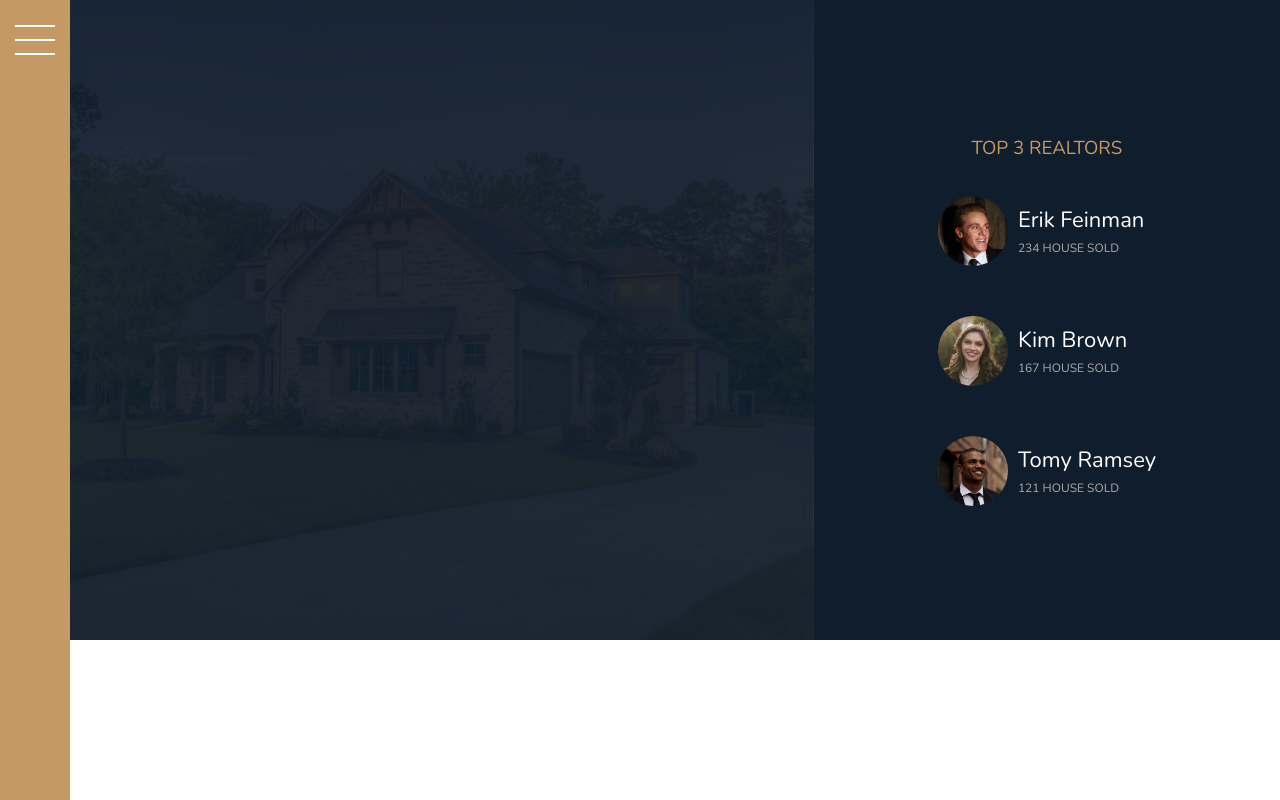
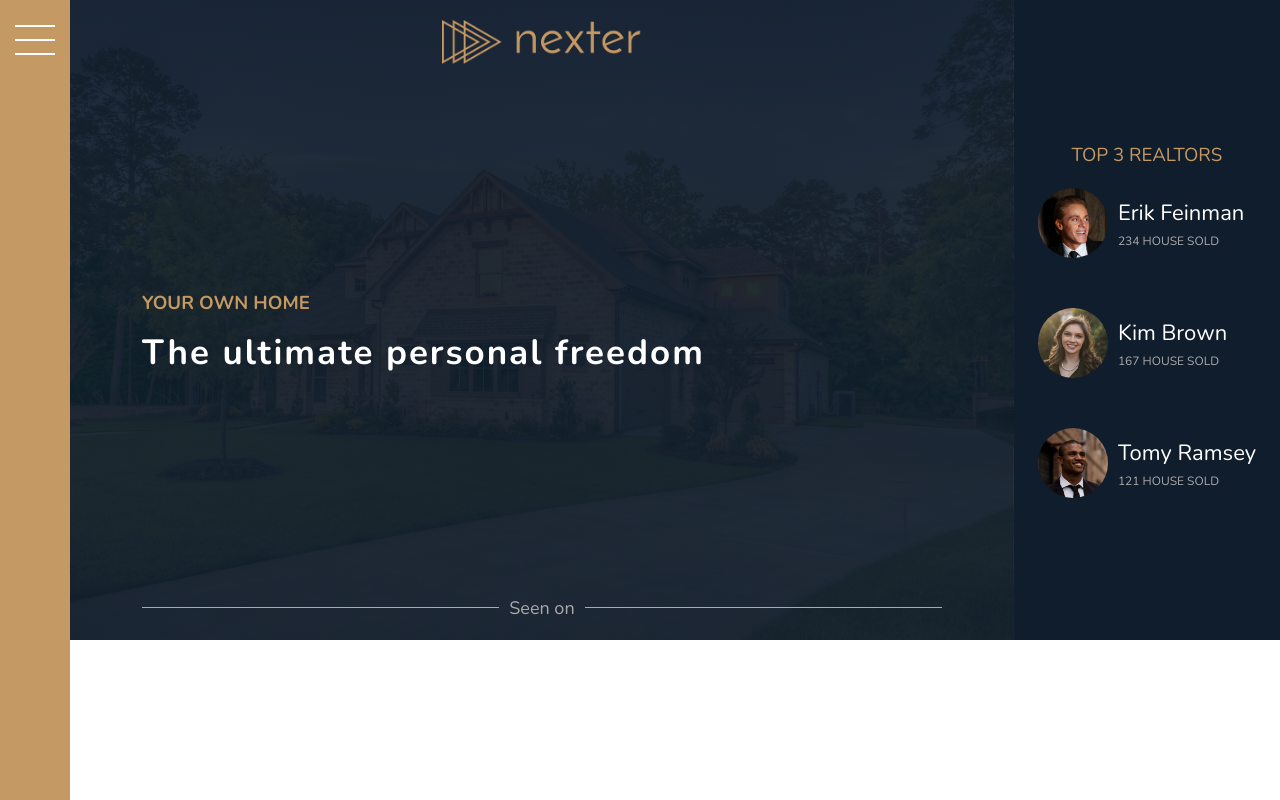
Before and after one commit to AbanoubMagdy1/Nexter-landing-page, a website: page index.html in a window 1280 px wide. Drawn offline with nearby package versions, Linux system fonts and the light colour scheme.

Commit message:
Add main items of hero section

```diff
--- a/index.html
+++ b/index.html
@@ -17,7 +17,24 @@
     </aside>
     <main>
         <div class="hero">
-            <div class="hero__main"></div>
+            <div class="hero__main">
+                <div class="container-mini">
+                    <div class="hero__icon">
+                        <img alt="logo" src="./img/logo.png"/>
+                    </div>
+                    <div class="hero__text">
+                        <h3 class="text-secondary mb-small bold">Your own home</h3>
+                        <h1 class="text-primary">The ultimate personal freedom</h1>
+                    </div>
+                    <div class="hero__seen">
+                        <div class="top">
+                            <div class="line"></div>
+                            <p class="text-tertiary">Seen on</p>
+                            <div class="line"></div>
+                        </div>
+                    </div>
+                </div>
+            </div>
             <div class="hero__realtors">
                 <h3 class="text-secondary center mb-medium">Top 3 realtors</h3>
                 <div class="realtors">
--- a/sass/base/_base.scss
+++ b/sass/base/_base.scss
@@ -7,7 +7,7 @@
     --color-secondary: 16, 29, 44;
 
     --color-grey-light-1: #f9f7f6;
-    --color-grey-light-2: #aaa;
+    --color-grey-light-2: 170, 170, 170;
 
     --color-grey-dark-1: #54483A;
     --color-grey-dark-2: #6D5D4B;
--- a/sass/base/_layout.scss
+++ b/sass/base/_layout.scss
@@ -1,3 +1,9 @@
+.container-mini{
+    width: 80rem;
+    max-width: 95%;
+    margin: 0 auto;
+}
+
 .hero{
     min-height: 80vh;
     display: flex;
--- a/sass/base/_typography.scss
+++ b/sass/base/_typography.scss
@@ -7,3 +7,16 @@ body{
     font-weight: 400;
     text-transform: uppercase;
 }
+
+.text-primary{
+    font-size: 3.5rem;
+    letter-spacing: 2px;
+    color: white;
+    font-weight: 600;
+}
+
+.text-tertiary{
+    font-size: 1.8rem;
+    color: rgb(var(--color-grey-light-2));
+    font-weight: 400;
+}
--- a/sass/base/_utilities.scss
+++ b/sass/base/_utilities.scss
@@ -1,10 +1,10 @@
 .mb-verysmall{margin-bottom: .5rem;}
-.mb-small{margin-bottom: 2rem;}
-.mb-medium{margin-bottom: 3.5rem;}
-.mb-large{margin-bottom: 5rem;}
+.mb-small{margin-bottom: 1.3rem;}
+.mb-medium{margin-bottom: 2rem;}
+.mb-large{margin-bottom: 4rem;}
 
 .center{text-align: center;}
-
+.bold{font-weight: 600;}
 .hide-for-mobile{
     @include respond(mobile){display:none;}
 }
--- /dev/null
+++ b/sass/components/_hero-main.scss
@@ -0,0 +1,33 @@
+.hero__main{
+    .container-mini{
+        height: 100%;
+        padding-block: 2rem;
+        display: flex;
+        flex-direction: column;
+        justify-content: space-between;
+
+        .hero__icon{
+            width: 20rem;
+            align-self: center;
+        }
+
+        .hero__seen{
+
+            .top{
+                display: flex;
+                align-items: center;
+                width: 100%;
+
+                p{
+                    margin-inline: 1rem;
+                }
+                .line{
+                    flex-grow: 1;
+                    height: 1px;
+                    background: rgb(var(--color-grey-light-2));
+                }
+            }
+        }
+    }
+
+}
--- a/sass/main.scss
+++ b/sass/main.scss
@@ -7,3 +7,4 @@
 
 @import "components/aside";
 @import 'components/realtors';
+@import 'components/hero-main';
```
Also changed, not shown: style.css, 1 other file.
